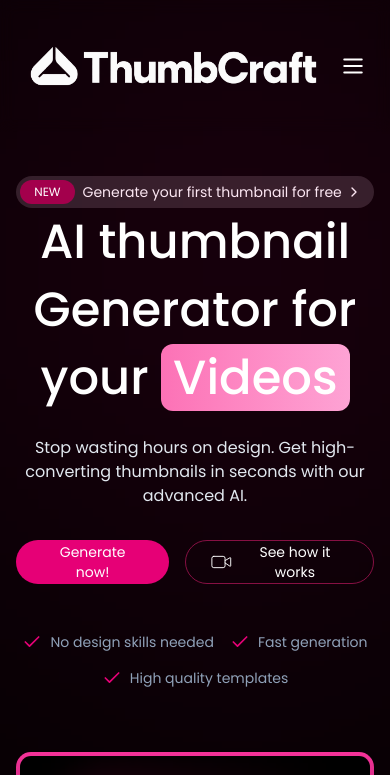
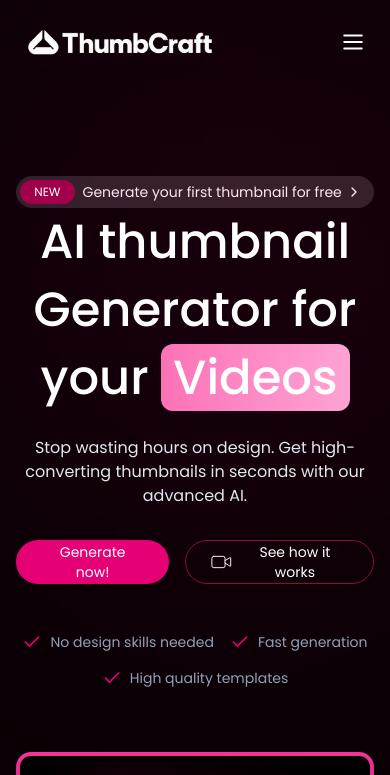
Before and after one commit to VarunDhawan14/thumbcraft, a React (Vite) app in the folder client/: page / in a window 390 px wide. Shown: the top 775 px of the page. Built offline with nearby package versions, Linux system fonts and the light colour scheme; no server answers.

Commit message:
refactor: improve Navbar spacing accessibility and responsive navigation behavior

```diff
--- a/client/src/components/Navbar.tsx
+++ b/client/src/components/Navbar.tsx
@@ -13,7 +13,7 @@ export default function Navbar() {
   return (
     <>
       <motion.nav
-        className='fixed top-0 z-50 flex items-center justify-between w-full py-4 px-6 md:px-16 lg:px-24 xl:px-32 backdrop-blur'
+        className='fixed top-0 z-50 flex items-center justify-between w-full py-2.5 px-6 md:px-16 lg:px-24 xl:px-32 backdrop-blur'
         initial={{ y: -100, opacity: 0 }}
         animate={{ y: 0, opacity: 1 }}
         viewport={{ once: true }}
@@ -25,8 +25,8 @@ export default function Navbar() {
         }}
       >
         {/* Logo */}
-        <Link to='/'>
-          <img src={logo} alt='ThumbCraft' className='h-25 w-auto' />
+        <Link to='/' className='flex items-center'>
+          <img src={logo} alt='ThumbCraft' className='h-16 md:h-17 w-auto' />
         </Link>
 
         {/* Desktop Navigation */}
@@ -62,17 +62,19 @@ export default function Navbar() {
           {isLoggedIn ? (
             <div className='relative group'>
               <button
-                className='rounded-full size-8 bg-white/20 border-2 border-white/10 hover:bg-white/30 transition'
+                type='button'
+                className='rounded-full size-9 bg-white/20 border-2 border-white/10 hover:bg-white/30 transition'
                 aria-label='Profile'
               >
                 {user?.name?.charAt(0).toUpperCase()}
               </button>
 
-              {/* Current Logout Dropdown */}
-              <div className='absolute hidden group-hover:block top-6 right-0 pt-4'>
+              {/* Logout Dropdown */}
+              <div className='absolute hidden group-hover:block top-8 right-0 pt-3'>
                 <button
+                  type='button'
                   onClick={() => logout()}
-                  className='bg-white/20 border-2 border-white/10 px-5 py-1.5 rounded hover:bg-white/30 transition'
+                  className='bg-white/10 backdrop-blur-xl border border-white/10 px-5 py-2 rounded-lg hover:bg-white/20 transition'
                 >
                   Logout
                 </button>
@@ -80,6 +82,7 @@ export default function Navbar() {
             </div>
           ) : (
             <button
+              type='button'
               onClick={() => navigate("/login")}
               className='hidden md:block px-6 py-2.5 bg-pink-600 hover:bg-pink-700 active:scale-95 transition-all rounded-full'
             >
@@ -88,7 +91,12 @@ export default function Navbar() {
           )}
 
           {/* Mobile Menu Button */}
-          <button onClick={() => setIsOpen(true)} className='md:hidden'>
+          <button
+            type='button'
+            onClick={() => setIsOpen(true)}
+            className='md:hidden'
+            aria-label='Open menu'
+          >
             <MenuIcon size={26} className='active:scale-90 transition' />
           </button>
         </div>
@@ -124,6 +132,7 @@ export default function Navbar() {
 
         {isLoggedIn ? (
           <button
+            type='button'
             onClick={() => {
               setIsOpen(false);
               logout();
@@ -138,8 +147,10 @@ export default function Navbar() {
         )}
 
         <button
+          type='button'
           onClick={() => setIsOpen(false)}
           className='active:ring-3 active:ring-white aspect-square size-10 p-1 items-center justify-center bg-pink-600 hover:bg-pink-700 transition text-white rounded-md flex'
+          aria-label='Close menu'
         >
           <XIcon />
         </button>
```
